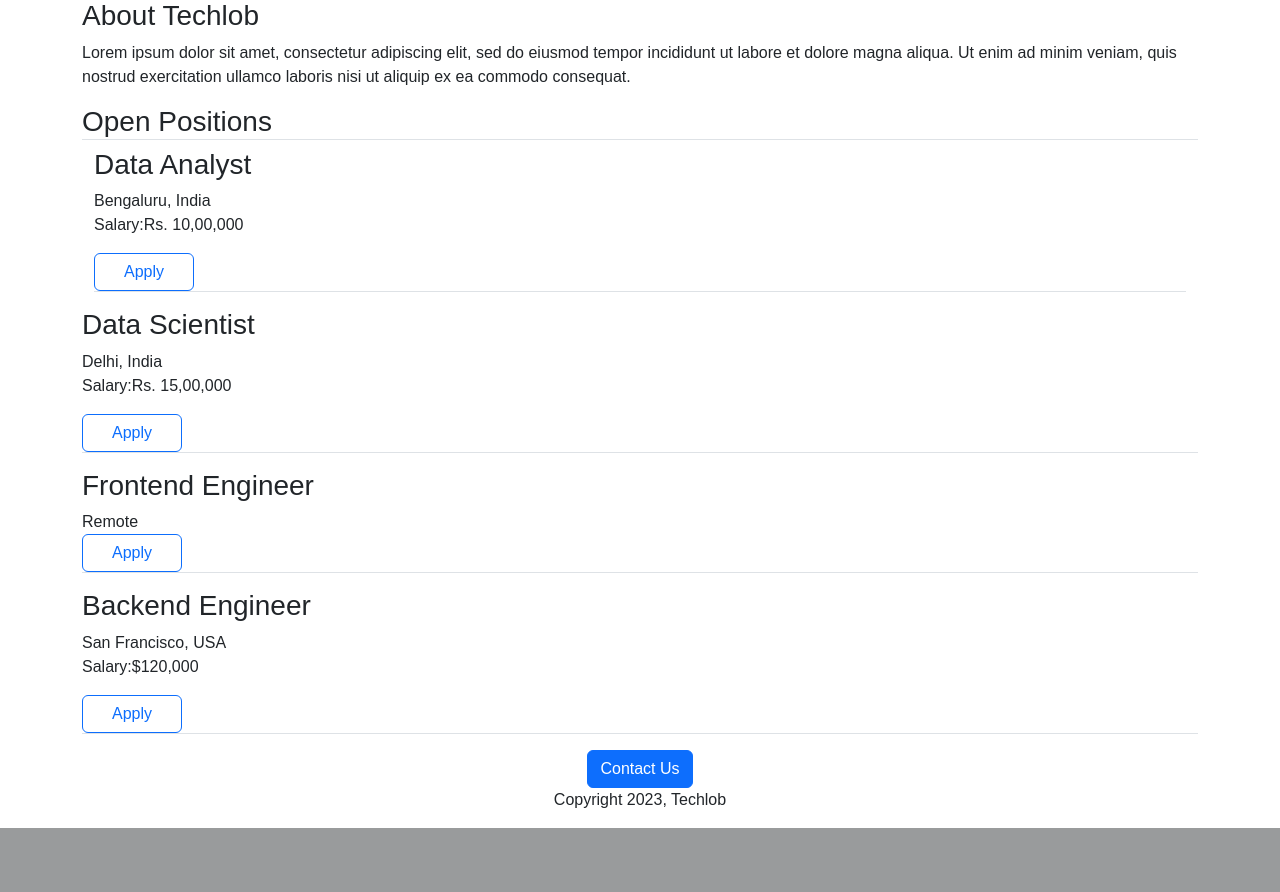
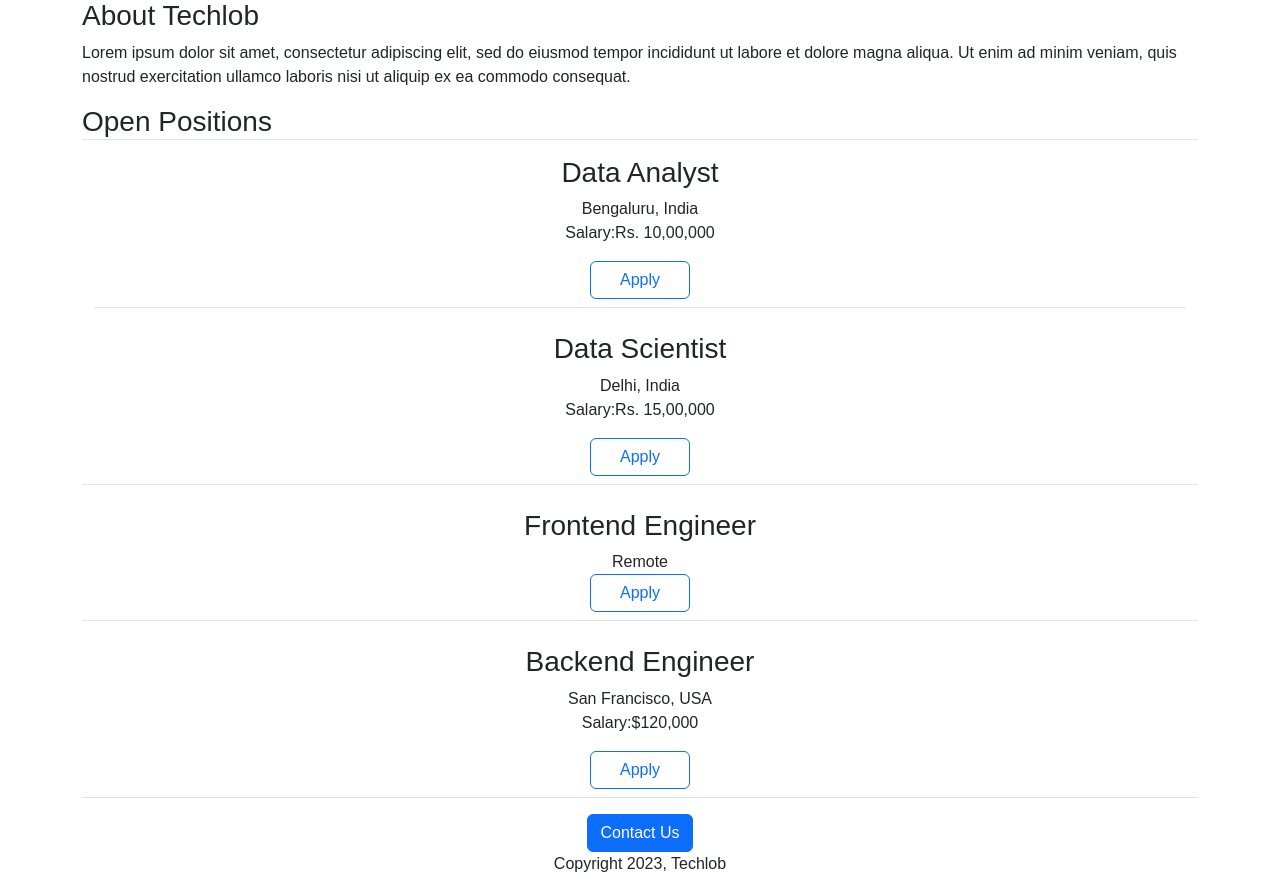
Before and after one commit to Pawankumar-01/techlobe-career-website, a Flask app: page / in a window 1280 px wide. Shown: the part 1047-1939 px from the top of the page. Before the commit the page ends 1875 px from the top, so only its background shows below. Run offline with Flask 3, Linux system fonts and the light colour scheme.

Commit message:
adjusted apply buttons

```diff
--- a/templates/home.html
+++ b/templates/home.html
@@ -29,8 +29,8 @@
 
   <h3 class="border-bottom">Open Positions</h3>
     {%for job in jobs%}
-      <div class="container">
-        <div class="border-bottom" style="margin-bottom:16px">
+      <div class="container text-center">
+        <div class="border-bottom" style="margin-bottom:16px; padding:8px;">
           <h3>{{job["title"]}}</h3>
           <div>
           {{job["location"]}}
```
